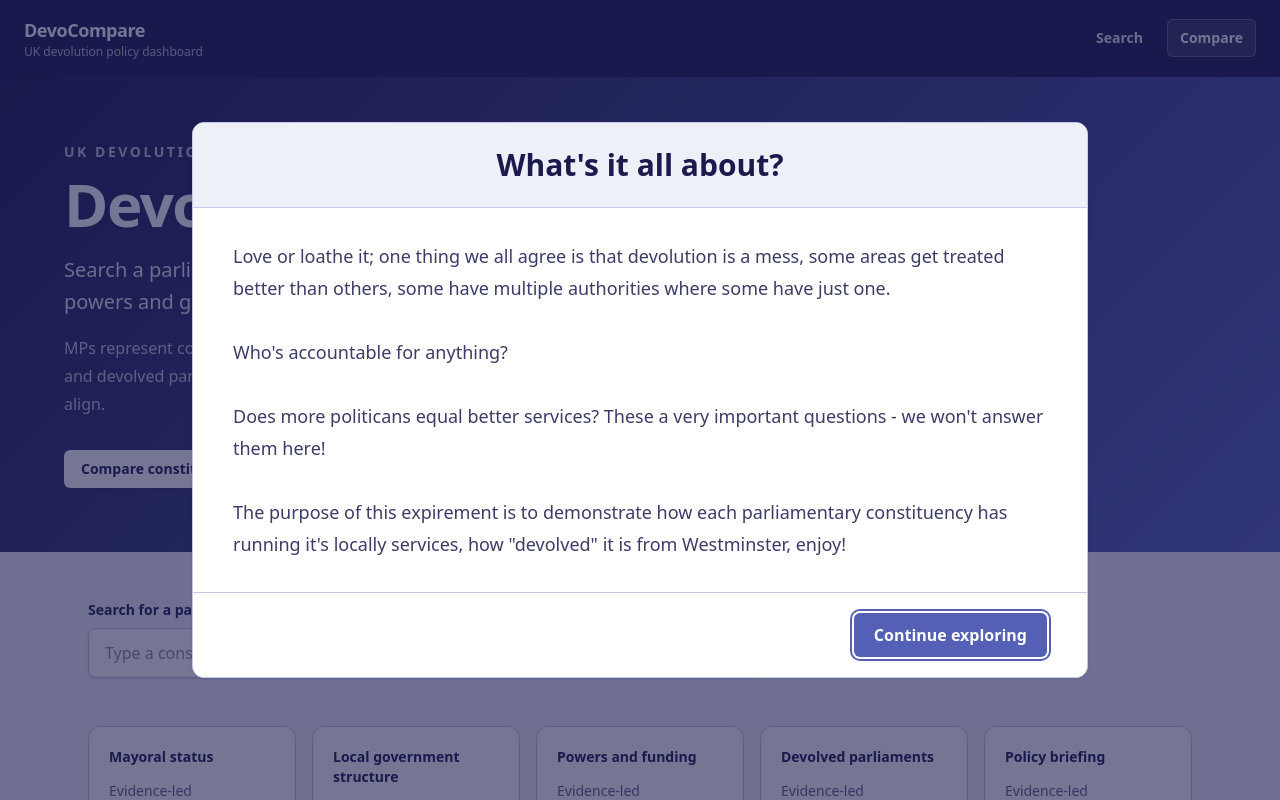
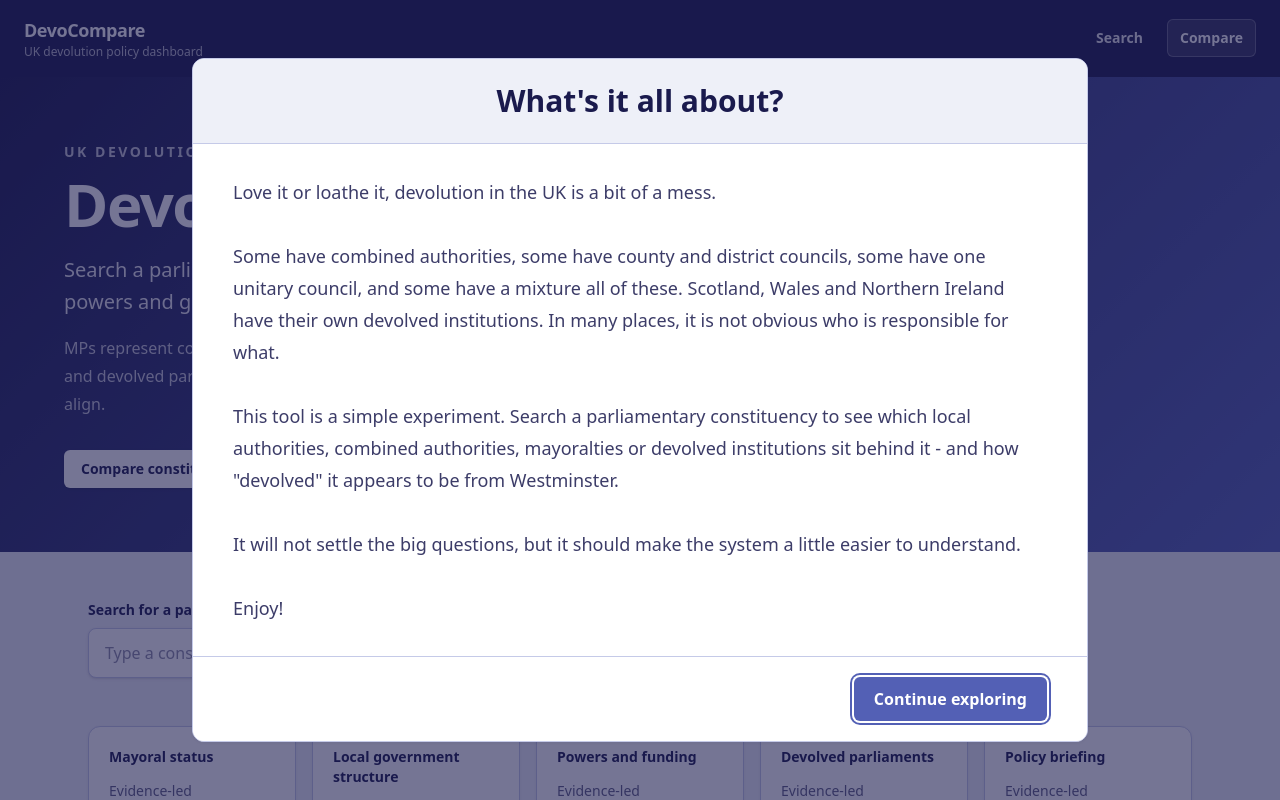
Before and after one commit to thegholt/Experiment, a Next.js app: page / in a window 1280 px wide. Shown: the top 800 px of the page. Built offline with nearby package versions, Linux system fonts and the light colour scheme.

Commit message:
Update welcome modal copy
Co-authored-by: Holt <thegholt@users.noreply.github.com>

```diff
--- a/src/components/WelcomeModal.tsx
+++ b/src/components/WelcomeModal.tsx
@@ -2,13 +2,15 @@
 
 import { useEffect, useId, useRef, useState } from "react";
 
-const WELCOME_MESSAGE = `Love or loathe it; one thing we all agree is that devolution is a mess, some areas get treated better than others, some have multiple authorities where some have just one.
+const WELCOME_MESSAGE = `Love it or loathe it, devolution in the UK is a bit of a mess.
 
-Who's accountable for anything?
+Some have combined authorities, some have county and district councils, some have one unitary council, and some have a mixture all of these. Scotland, Wales and Northern Ireland have their own devolved institutions. In many places, it is not obvious who is responsible for what.
 
-Does more politicans equal better services? These a very important questions - we won't answer them here!
+This tool is a simple experiment. Search a parliamentary constituency to see which local authorities, combined authorities, mayoralties or devolved institutions sit behind it - and how "devolved" it appears to be from Westminster.
 
-The purpose of this expirement is to demonstrate how each parliamentary constituency has running it's locally services, how "devolved" it is from Westminster, enjoy!`;
+It will not settle the big questions, but it should make the system a little easier to understand.
+
+Enjoy!`;
 
 export function WelcomeModal() {
   const titleId = useId();
```
